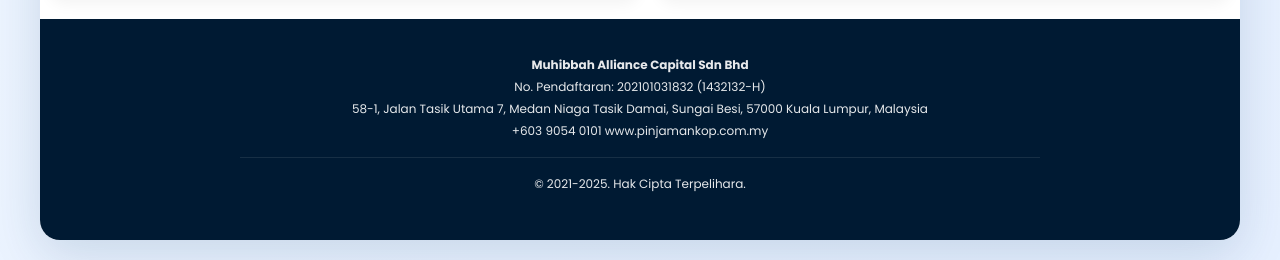
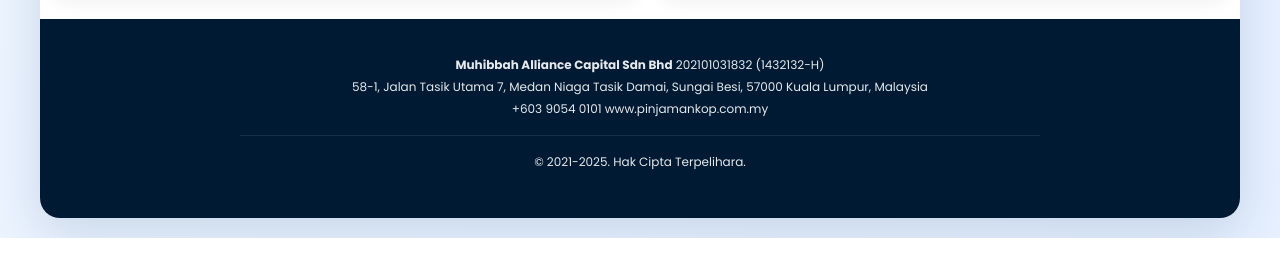
Before and after one commit to koperasi4u/root, a plain HTML site: page mohon.html in a window 1280 px wide. Shown: the part 1084-1344 px from the top of the page. After the commit the page ends 1322 px from the top, so only its background shows below. Drawn offline with Linux system fonts and the light colour scheme.

Commit message:
Update mohon.html

```diff
--- a/mohon.html
+++ b/mohon.html
@@ -588,8 +588,7 @@
 
     <footer>
       <div class="footer-content">
-        <p><strong>Muhibbah Alliance Capital Sdn Bhd</strong></p>
-        <p>No. Pendaftaran: 202101031832 (1432132-H)</p>
+        <p><strong>Muhibbah Alliance Capital Sdn Bhd</strong> 202101031832 (1432132-H)</p>
         <p>58-1, Jalan Tasik Utama 7, Medan Niaga Tasik Damai, Sungai Besi, 57000 Kuala Lumpur, Malaysia</p>
         <p>+603 9054 0101 www.pinjamankop.com.my</p>
         <p class="copyright">© 2021-2025. Hak Cipta Terpelihara.</p>
```
